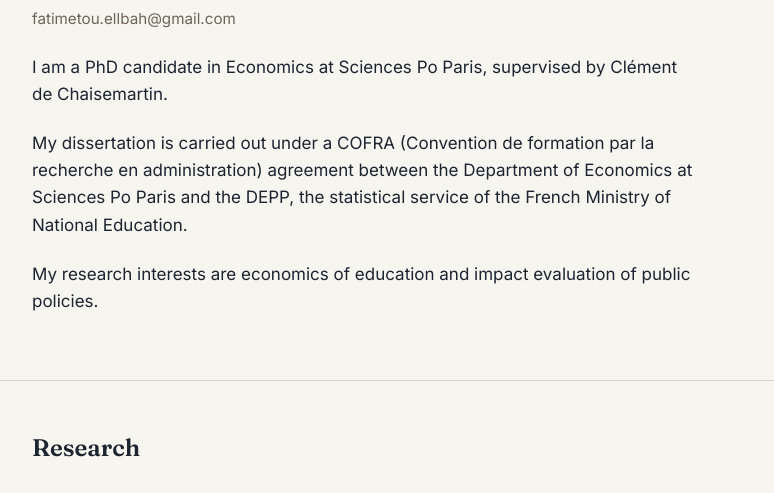
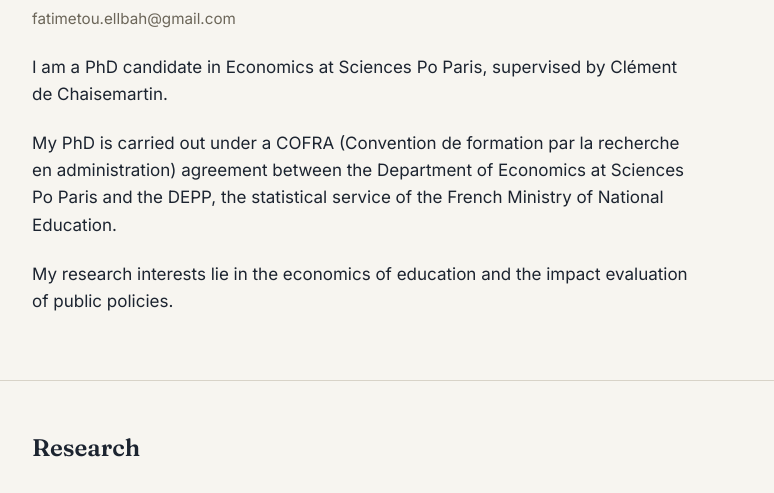
Before and after one commit to fatimetouelbah/fatimetouelbah.github.io, a plain HTML site: page index.html in a window 1280 px wide. Shown: the part 230-723 px from the top of the page, without its empty margins (252-1026 px from the left). Drawn offline with Linux system fonts and the light colour scheme.

Commit message:
Update index.html

```diff
--- a/index.html
+++ b/index.html
@@ -170,15 +170,14 @@
       Clément de Chaisemartin.
     </p>
     <p>
-      My dissertation is carried out under a COFRA (Convention de formation
-      par la recherche en administration) agreement between the Department
-      of Economics at Sciences Po Paris and the DEPP, the statistical
+      My PhD is carried out under a COFRA (Convention de formation par la recherche en administration)
+      agreement between the Department of Economics at Sciences Po Paris and the DEPP, the statistical
       service of the French Ministry of National Education.
-    </p>
-    <p>
-      My research interests are economics of education and impact
-      evaluation of public policies.
-    </p>
+</p>
+   <p>
+     My research interests lie in the economics of education and the
+     impact evaluation of public policies.
+  </p>
   </div>
 </section>
 
```
